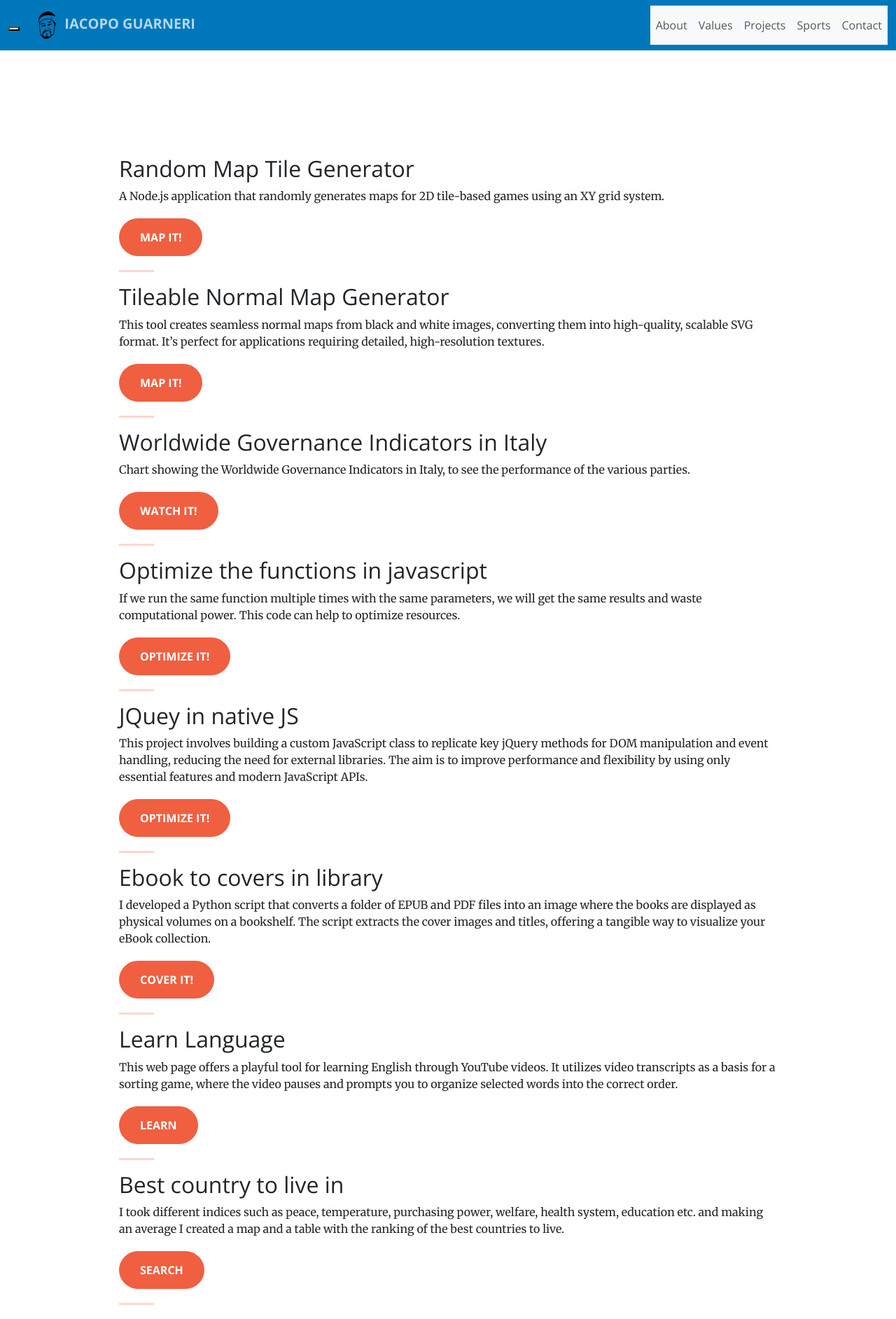
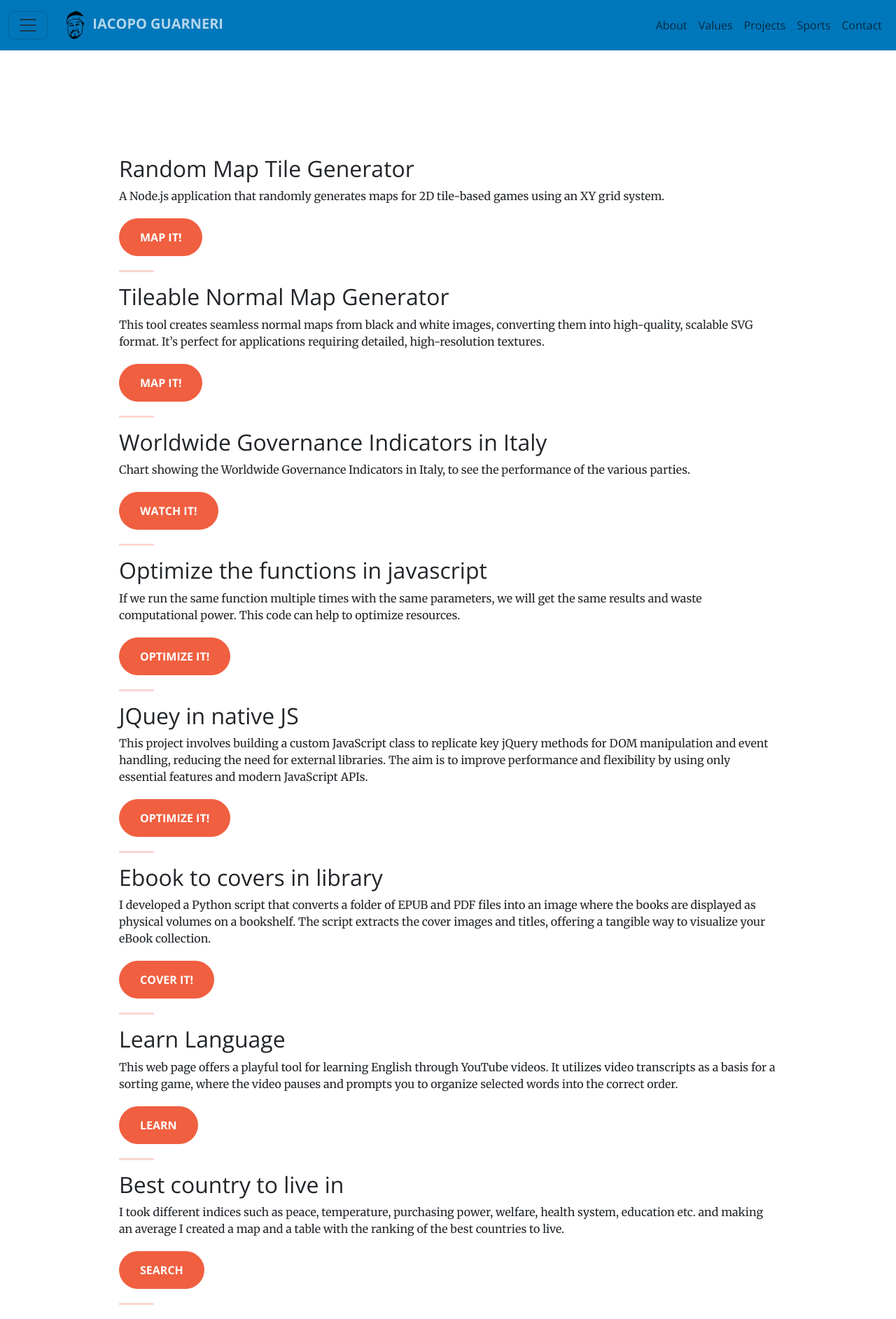
Before and after one commit to iacoposk8/iacoposk8.github.io, a Jekyll site: the page built from projects.md, in a window 1280 px wide. Shown: the top 1885 px of the page at 70% size. Built offline with Jekyll 4.4.1, drawn with Linux system fonts in a browser that asks for light colours.

Commit message:
Update nav.html

```diff
--- a/_includes/nav.html
+++ b/_includes/nav.html
@@ -2,11 +2,8 @@
     <div class="container-fluid">
         <!-- Brand and toggle get grouped for better mobile display -->
         <div class="navbar-header">
-            <button type="button" class="navbar-toggle collapsed" data-toggle="collapse" data-target="#bs-example-navbar-collapse-1">
-                <span class="sr-only">Toggle navigation</span>
-                <span class="icon-bar"></span>
-                <span class="icon-bar"></span>
-                <span class="icon-bar"></span>
+            <button class="navbar-toggler" type="button" data-bs-toggle="collapse" data-bs-target="#navbarNav" aria-controls="navbarNav" aria-expanded="false" aria-label="Toggle navigation">
+                <span class="navbar-toggler-icon"></span>
             </button>
             <a class="navbar-brand page-scroll" href="/"><img src="/img/logo.png" id="logo" /> Iacopo Guarneri</a>
         </div>
@@ -31,7 +28,7 @@
                 </li>
             </ul>
         </div>-->
-        <nav class="navbar navbar-expand-md navbar-light bg-light">
+        <nav class="navbar navbar-expand-md navbar-light">
             <div class="collapse navbar-collapse" id="navbarNav">
                 <ul class="navbar-nav ml-auto">
                     <li class="nav-item">
```
